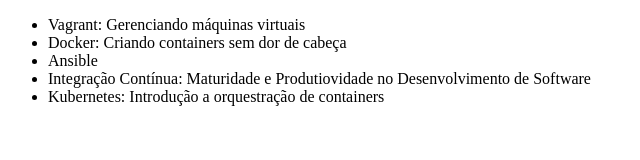
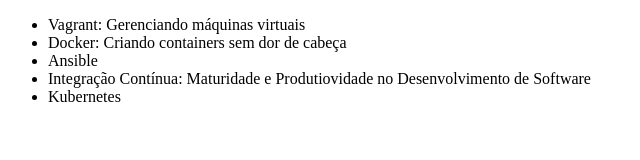
Before and after one commit to the-matt-augusto/repositorio-treinamento-alura, a plain HTML site: page index.html in a window 1280 px wide. Shown: the whole page, without its empty margins (0-640 px from the left). Drawn offline with Linux system fonts and the light colour scheme.

Commit message:
Alterado título de Kubernetes

```diff
--- a/index.html
+++ b/index.html
@@ -10,7 +10,7 @@
         <li>Docker: Criando containers sem dor de cabeça</li>
         <li>Ansible</li>
         <li>Integração Contínua: Maturidade e Produtiovidade no Desenvolvimento de Software</li>
-		<li>Kubernetes: Introdução a orquestração de containers</li>
+		<li>Kubernetes</li>
     </ul>
 </body>
 </html>
```
